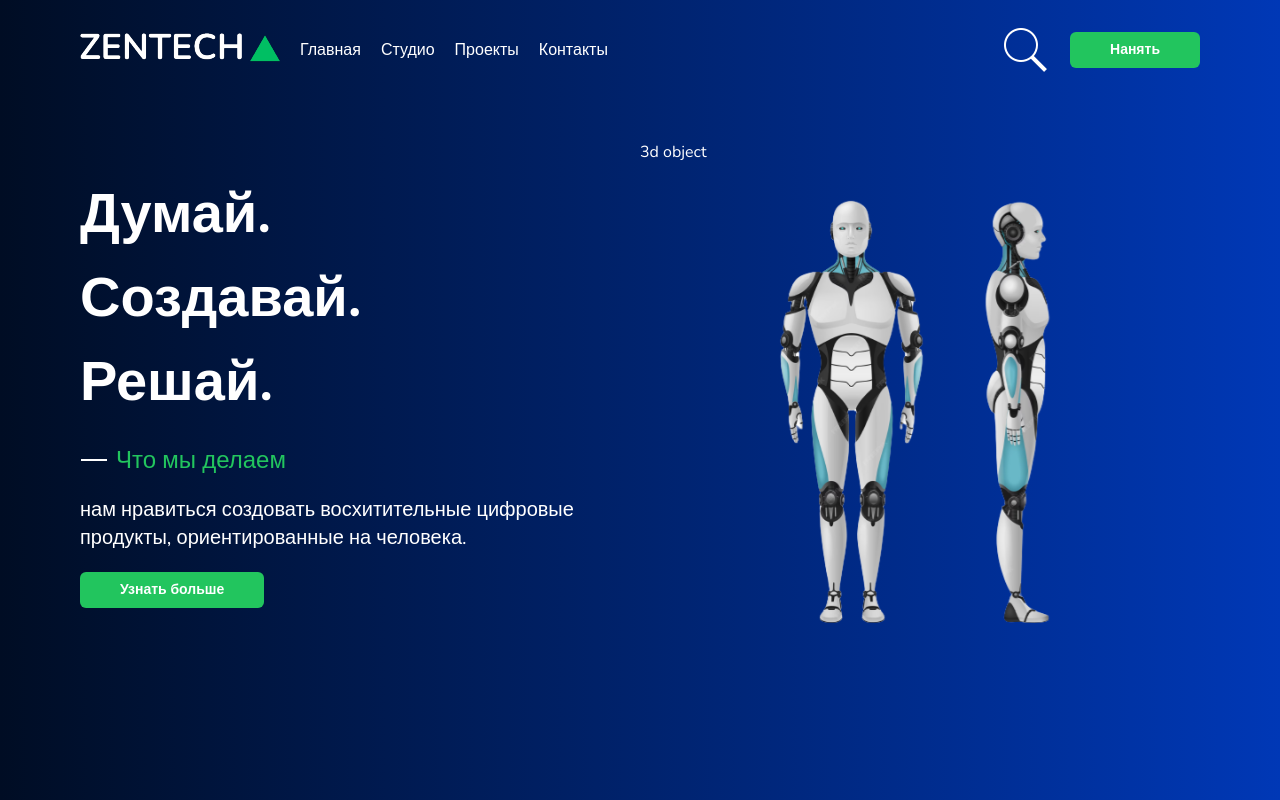
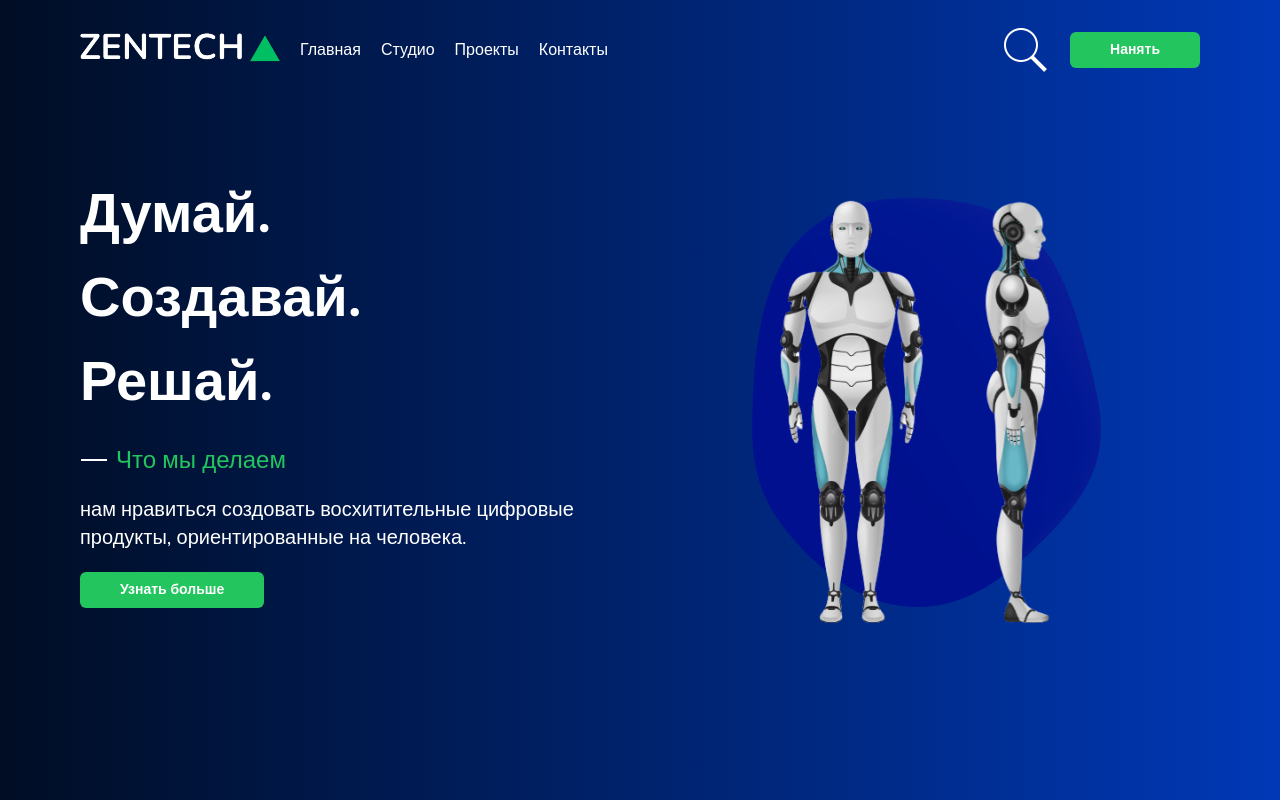
Before and after one commit to Arstho/portfolio-3d, a React (Vite) app: page / in a window 1280 px wide. Built offline with nearby package versions, Linux system fonts and the light colour scheme.

Commit message:
создание 3d объекта hero

```diff
--- a/src/components/Hero.jsx
+++ b/src/components/Hero.jsx
@@ -1,4 +1,6 @@
+import { Canvas } from '@react-three/fiber'
 import Navbar from './Navbar'
+import { MeshDistortMaterial, OrbitControls, Sphere } from '@react-three/drei'
 
 const Hero = () => {
   return (
@@ -20,7 +22,19 @@ const Hero = () => {
           <button className='button w-max'>Узнать больше</button>
         </div>
         <div className='flex-1 h-[500px] relative'>
-          <h1>3d object</h1>
+          <Canvas>
+            <OrbitControls enableZoom={false} />
+            <ambientLight intensity={10} />
+            <directionalLight position={[3, 2, 1]} />
+            <Sphere args={[1, 100, 200]} scale={2.5}>
+              <MeshDistortMaterial
+                color='#0f104e'
+                attach='material'
+                distort={0.5}
+                speed={2}
+              />
+            </Sphere>
+          </Canvas>
           <img
             src='./img/robot.png'
             alt='robot-img'
--- a/src/components/WhoWeAre.jsx
+++ b/src/components/WhoWeAre.jsx
@@ -1,12 +1,21 @@
+import { OrbitControls } from '@react-three/drei'
+import { Canvas } from '@react-three/fiber'
+
 const WhoWeAre = () => {
   return (
     <div className='h-screen snap-center px-20'>
       <div className='flex justify-between items-center h-full gap-10'>
         <div className='flex-1 h-[500px]'>
-          <h1>3d object</h1>
+          <Canvas camera={{ fov: 15, position: [5, 5, 5] }}>
+            <OrbitControls enableZoom={false} />
+            <ambientLight intensity={1} />
+            <directionalLight position={[3, 2, 1]} />
+          </Canvas>
         </div>
         <div className='flex-1 flex flex-col gap-5'>
-          <h1 className='text-[40px] font-bold'>Думай за пределами квадратного пространства</h1>
+          <h1 className='text-[40px] font-bold'>
+            Думай за пределами квадратного пространства
+          </h1>
           <div className='flex items-center gap-2'>
             <img src='./img/line.png' alt='line-img' className='h-7' />
             <h2 className='text-2xl text-green-500'>Кто мы такие</h2>
```
